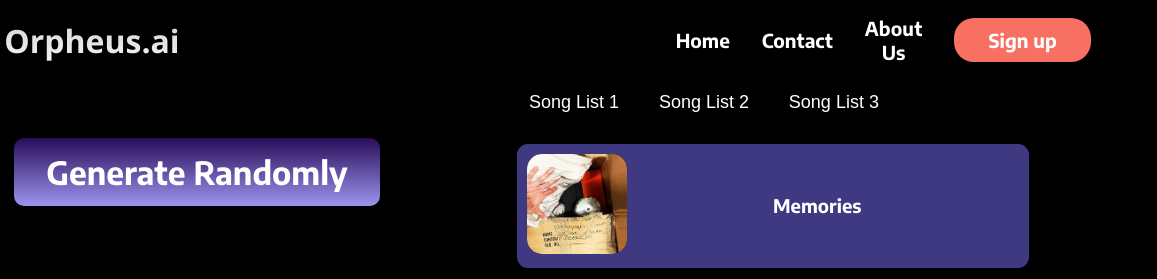
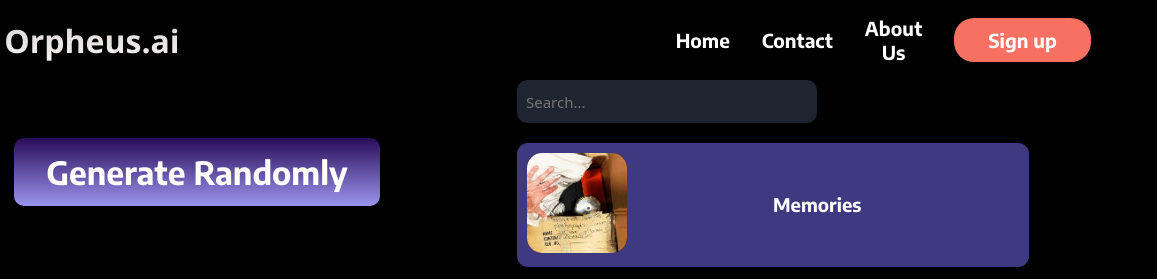
Before and after one commit to SAint7579/Orpheus_ai, a website: page page2.html in a window 1280 px wide. Both pictures are taken after a click on the button "Select Songs from Library". Shown: the top 279 px of the page, 123-1280 px from the left. Drawn offline with Linux system fonts and the light colour scheme.

Commit message:
Revert "UI complete"

```diff
--- a/page2.css
+++ b/page2.css
@@ -222,24 +222,6 @@ transition: all 0.3s ease;
 
 }
 
-.custom{
-    position: relative;
-    font-family: Arial;
-    font-size: 14px;
-    background: transparent;
-    color: white;
-    padding: 12px;
-    font-size: 18px;
-    border: none;
-    border-radius: 8px;
-    appearance: none;
-    outline: none;
-    cursor: pointer;
-}
-.custom option{
-    color: white;
-}
-
 #form{
     background-color: rgb(30, 37, 49);
     width: 300px;
--- a/page2.html
+++ b/page2.html
@@ -66,54 +66,24 @@
 
             <div class="right_content", id="right_cnt">
                 <div class="search_container">
-                    <!-- <form role="search" id="form">
+                    <form role="search" id="form">
                         <input type="search" id="query" name="q" placeholder="Search...">
-
-                    </form> -->
-                    <select class="custom" id="dropdown1" onchange="updateHeading(1)">
-                        <option >Song List 1</option>
-                        <option value="Anti Hero">Anti Hero</option>
-                        <option value="Blank Space">Blank Space</option>
-                        <option value="Delicate">Delicate</option>
-                        <option value="Love Story">Love Story</option>
-                        <option value="Willow">Willow</option>
-                        <option value="22">22</option>
-                      </select>
-                      <select class="custom" id="dropdown2" onchange="updateHeading(2)">
-                        <option >Song List 2 </option>
-                        <option value="Anti Hero">Anti Hero</option>
-                        <option value="Blank Space">Blank Space</option>
-                        <option value="Delicate">Delicate</option>
-                        <option value="Love Story">Love Story</option>
-                        <option value="Willow">Willow</option>
-                        <option value="22">22</option>
-                      </select>
-                      <select class="custom" id="dropdown3" onchange="updateHeading(3)">
-                        <option >Song List 3</option>
-                        <option value="Anti Hero">Anti Hero</option>
-                        <option value="Blank Space">Blank Space</option>
-                        <option value="Delicate">Delicate</option>
-                        <option value="Love Story">Love Story</option>
-                        <option value="Willow">Willow</option>
-                        <option value="22">22</option>
-                      </select>
-
-
+                    </form>
                 </div>
                 <br>
                 <div class="card">
                     <img src="images/song1.jfif" class="thumbnail" >
-                    <h3 class="song_name" id="heading1">Memories</h3>
+                    <h3 class="song_name">Memories</h3>
                 </div>
                 <br>
                 <div class="card">
                     <img src="images/fl.jfif" class="thumbnail" >
-                    <h3 class="song_name" id="heading2">Sign</h3>
+                    <h3 class="song_name">Sign</h3>
                 </div>
                 <br>
                 <div class="card">
                     <img src="images/ty.png" class="thumbnail" >
-                    <h3 class="song_name" id="heading3">AntiHero</h3>
+                    <h3 class="song_name">AntiHero</h3>
                 </div>
                 <br>
                 <div class="main__btn__container">
--- a/page2.js
+++ b/page2.js
@@ -1,14 +1,5 @@
 const songs=document.getElementById("right_cnt");
 const song_button=document.getElementById("song_btn");
-
-function updateHeading(headingNumber) {
-    const dropdown = document.getElementById(`dropdown${headingNumber}`);
-    const heading = document.getElementById(`heading${headingNumber}`);
-    const selectedSong = dropdown.value;
-
-    heading.textContent = selectedSong !== '' ? selectedSong : `Default Heading ${headingNumber}`;
-}
-
 
 song_button.onclick=unblock;
 
```
Also changed, not shown: connecting_database.js (+60 -1 lines), page3.js (+32 -2 lines), test.js (+25 -7 lines).
